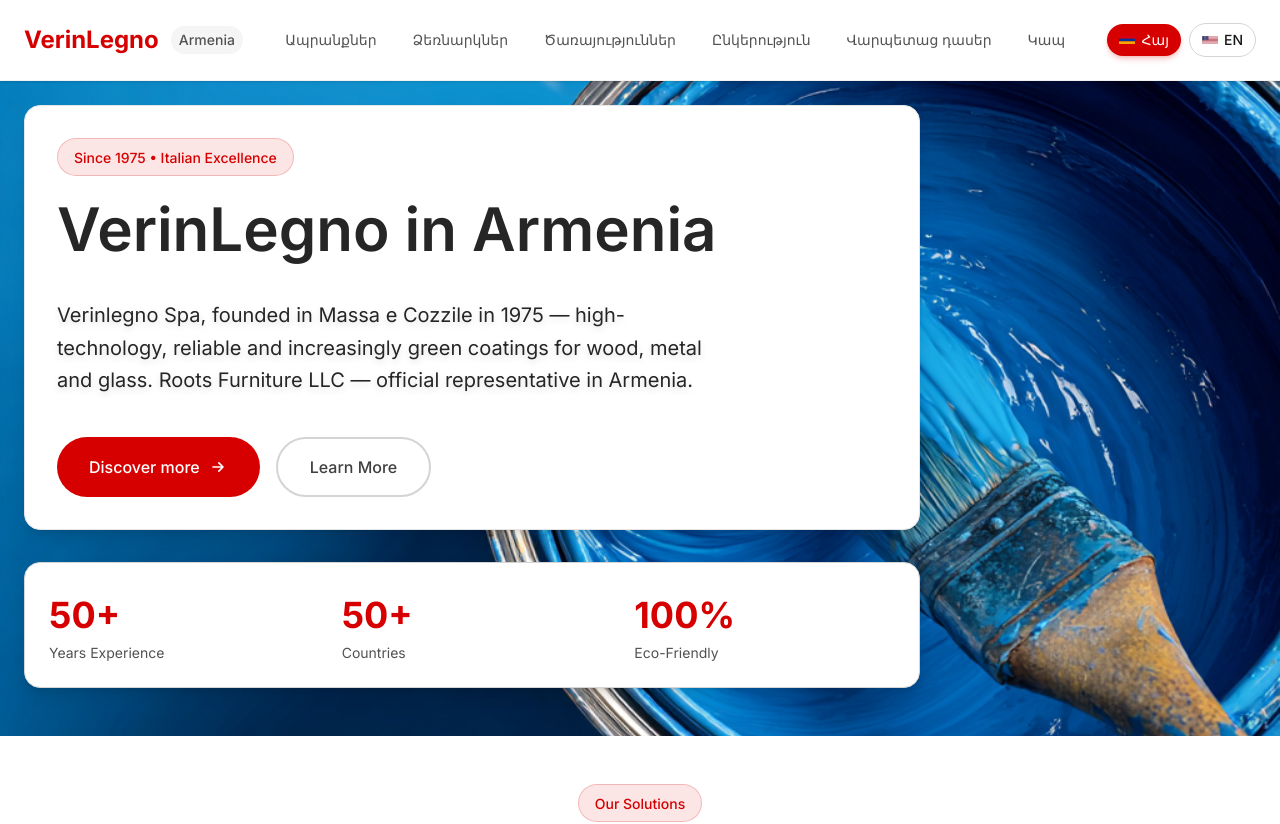
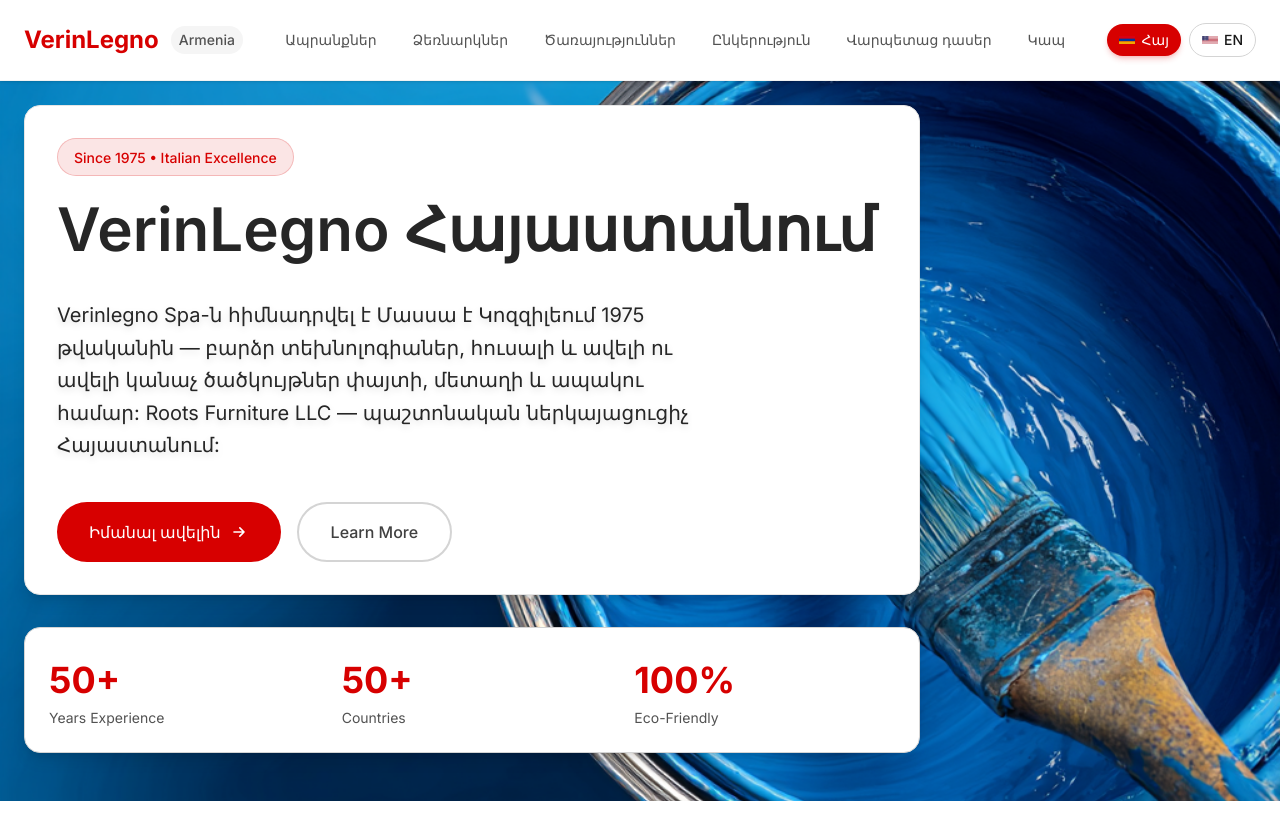
Before and after one commit to levonstepan/VerinLegno.am, a Next.js app: page /hy in a window 1280 px wide. Shown: the top 824 px of the page. Built offline with nearby package versions, Linux system fonts and the light colour scheme.

Commit message:
Translate all remaining website text to Armenian in hyContent

```diff
--- a/app/shared/content.ts
+++ b/app/shared/content.ts
@@ -1,14 +1,14 @@
 export const hyContent = {
   hero: {
-    title: "VerinLegno in Armenia",
+    title: "VerinLegno Հայաստանում",
     subtitle:
-      "Verinlegno Spa, founded in Massa e Cozzile in 1975 — high-technology, reliable and increasingly green coatings for wood, metal and glass. Roots Furniture LLC — official representative in Armenia.",
-    cta: "Discover more",
+      "Verinlegno Spa-ն հիմնադրվել է Մասսա է Կոզզիլեում 1975 թվականին — բարձր տեխնոլոգիաներ, հուսալի և ավելի ու ավելի կանաչ ծածկույթներ փայտի, մետաղի և ապակու համար: Roots Furniture LLC — պաշտոնական ներկայացուցիչ Հայաստանում:",
+    cta: "Իմանալ ավելին",
     ctaLink: "#products",
   },
   products: {
-    title: "Product Catalogues",
-    subtitle: "High technology, reliability and sustainability",
+    title: "Ապրանքների կատալոգներ",
+    subtitle: "Բարձր տեխնոլոգիաներ, հուսալիություն և կայունություն",
     items: [
       { name: "Special effects", href: "/catalogues/Crystal epox ENG.pdf", image: "/images/catalogues/Crystal Epox.jpeg", pdf: "/catalogues/Crystal epox ENG.pdf" },
       { name: "Water-based exterior", href: "/catalogues/WOOD-OIL.pdf", image: "/images/catalogues/Wood oil.jpeg", pdf: "/catalogues/WOOD-OIL.pdf" },
@@ -33,58 +33,58 @@
       { name: "H36025 - VPK BIANCO 260 25 GLOSS", href: "/manuals/H36025 - VPK BIANCO 260 25 GLOSS.pdf" },
       { name: "M90030 - FO FI ACRILICO LONG LIFE 30 GLOSS", href: "/manuals/M90030 - FO FI ACRILICO LONG LIFE 30 GLOSS.pdf" },
     ] as const,
-    cta: "Discover all catalogues",
+    cta: "Դիտել բոլոր կատալոգները",
   },
   services: {
     title: "Verinchrome",
     subtitle: "Verinchrome",
     description:
-      "The Verinchrome Tinting System allows you to reproduce with maximum reliability a wide range of pigmented bases and finishes in water and solvent, in a simple, fast and flexible way.\n\nDesigned for professionals who value precision, Verinchrome provides a smart and intuitive approach to color creation. Its high-performance pigments ensure consistent tones across various materials — wood, metal, and plastic.\n\nThe system supports both manual and automated color matching, empowering workshops, industrial users, and designers to achieve perfect results every time.",
-    cta: "Access now",
+      "Verinchrome գունավորման համակարգը թույլ է տալիս առավելագույն հուսալիությամբ վերարտադրել լայն շրջանակի պիգմենտավորված հիմքեր և ավարտական ծածկույթներ ջրային և լուծիչային հիմքերում՝ պարզ, արագ և ճկուն ձևով:\n\nՆախագծված է մասնագետների համար, ովքեր գնահատում են ճշգրտությունը, Verinchrome-ը ապահովում է խելացի և ինտուիտիվ մոտեցում գույնի ստեղծմանը: Դրա բարձրակատար պիգմենտները ապահովում են համահունչ երանգներ տարբեր նյութերի վրա — փայտ, մետաղ և պլաստիկ:\n\nՀամակարգը աջակցում է ինչպես ձեռքով, այնպես էլ ավտոմատ գունավորմանը, հնարավորություն տալով արհեստանոցներին, արդյունաբերական օգտատերերին և դիզայներներին ամեն անգամ հասնել կատարյալ արդյունքների:",
+    cta: "Մուտք գործել",
     ctaLink: "#contact",
   },
   workshops: {
-    label: "Professional Training",
-    title: "Workshops",
-    subtitle: "Professional training programs for mastering VerinLegno products and techniques",
+    label: "Մասնագիտական ուսուցում",
+    title: "Վարպետաց դասեր",
+    subtitle: "Մասնագիտական ուսուցման ծրագրեր VerinLegno ապրանքների և տեխնիկաների տիրապետման համար",
     items: [
       {
-        title: "Application Techniques",
+        title: "Կիրառման տեխնիկաներ",
         description:
-          "Join our comprehensive workshops to learn expert application techniques, product knowledge, and best practices from industry professionals.",
+          "Միացեք մեր համապարփակ վարպետաց դասերին՝ սովորելու փորձառու կիրառման տեխնիկաներ, ապրանքների մասին գիտելիքներ և լավագույն պրակտիկաներ արդյունաբերության մասնագետներից:",
         icon: "application",
       },
       {
-        title: "Product Knowledge",
+        title: "Ապրանքների մասին գիտելիքներ",
         description:
-          "Learn about the full range of VerinLegno products, their applications, and best practices for optimal results.",
+          "Իմացեք VerinLegno ապրանքների ամբողջ շարքի, դրանց կիրառման և օպտիմալ արդյունքների համար լավագույն պրակտիկաների մասին:",
         icon: "product",
       },
       {
-        title: "Color Matching",
+        title: "Գունավորման համապատասխանություն",
         description:
-          "Master the art of color matching and tinting with our professional training programs.",
+          "Տիրապետեք գունավորման և գունավորման արվեստին մեր մասնագիտական ուսուցման ծրագրերի միջոցով:",
         icon: "color",
       },
       {
-        title: "Quality Control",
+        title: "Որակի վերահսկում",
         description:
-          "Understand quality standards and inspection techniques to ensure professional finishes every time.",
+          "Հասկացեք որակի ստանդարտները և ստուգման տեխնիկաները՝ ամեն անգամ ապահովելու մասնագիտական ավարտական ծածկույթներ:",
         icon: "quality",
       },
     ] as const,
-    cta: "Contact us for workshops",
+    cta: "Կապ հաստատել վարպետաց դասերի համար",
     ctaLink: "#contact",
   },
   about: {
-    title: "VerinLegno and Roots Furniture",
+    title: "VerinLegno և Roots Furniture",
     verinlegnoTitle: "VerinLegno S.p.A.",
     verinlegnoText:
-      "Verinlegno is an Italian company that develops high-technology, reliable and increasingly green coatings for wood, metal, glass, interiors and exteriors. Over 40 years of experience, distribution in many countries, wide catalogue.",
+      "Verinlegno-ն իտալական ընկերություն է, որը մշակում է բարձր տեխնոլոգիաներ, հուսալի և ավելի ու ավելի կանաչ ծածկույթներ փայտի, մետաղի, ապակու, ինտերիերի և էքստերիերի համար: 40 տարուց ավելի փորձ, բաշխում շատ երկրներում, լայն կատալոգ:",
     rootsTitle: "Roots Furniture LLC",
     rootsText:
-      "Roots Furniture LLC is a furniture manufacturing company in Armenia, represented in the market by the Acobian Furniture brand. With more than two decades of experience, Roots Furniture has become one of Armenia's leading manufacturers of high-quality wooden furniture.\n\nRoots LLC is the official / exclusive representative of VerinLegno Italy in Armenia, so the supply of VerinLegno coatings and preparation solutions in Armenia is carried out by us.",
-    acobianNote: "Acobian ≈ brand, Roots ≈ company (like Apple → iPhone)",
+      "Roots Furniture LLC-ն Հայաստանում կահույքի արտադրող ընկերություն է, որը շուկայում ներկայացված է Acobian Furniture ապրանքանիշով: Երկու տասնամյակից ավելի փորձով Roots Furniture-ը դարձել է Հայաստանի առաջատար արտադրողներից մեկը բարձրորակ փայտե կահույքի արտադրության ոլորտում:\n\nRoots LLC-ն VerinLegno Italy-ի պաշտոնական/բացառիկ ներկայացուցիչն է Հայաստանում, ուստի VerinLegno ծածկույթների և նախապատրաստական լուծումների մատակարարումը Հայաստանում իրականացվում է մեր կողմից:",
+    acobianNote: "Acobian ≈ ապրանքանիշ, Roots ≈ ընկերություն (ինչպես Apple → iPhone)",
   },
   contact: {
     title: "Կապ մեզ հետ",
@@ -103,14 +103,14 @@
       "Մի բաց թողեք VerinLegno-ի մասին որևէ բան, կարդացեք գաղտնիության քաղաքականությունը և բաժանորդագրվեք մեր նորություններին",
   },
   footer: {
-    companyInfo: "Roots Furniture LLC — Official representative of VerinLegno S.p.A. in Armenia",
-    address: "Yerevan, Armenia",
+    companyInfo: "Roots Furniture LLC — VerinLegno S.p.A.-ի պաշտոնական ներկայացուցիչ Հայաստանում",
+    address: "Երևան, Հայաստան",
     email: "info@roots.am",
     phone: "+374 91 665520",
     links: [
-      { label: "Privacy Policy", href: "/policies/privacy-policy" },
-      { label: "Terms of Service", href: "/policies/terms-of-service" },
-      { label: "Legal Notes", href: "/policies/legal-notes" },
+      { label: "Գաղտնիության քաղաքականություն", href: "/policies/privacy-policy" },
+      { label: "Ծառայությունների պայմաններ", href: "/policies/terms-of-service" },
+      { label: "Իրավական նշումներ", href: "/policies/legal-notes" },
     ] as const,
     copyright: `© ${new Date().getFullYear()} Roots Furniture LLC - VerinLegno Armenia`,
   },
```
